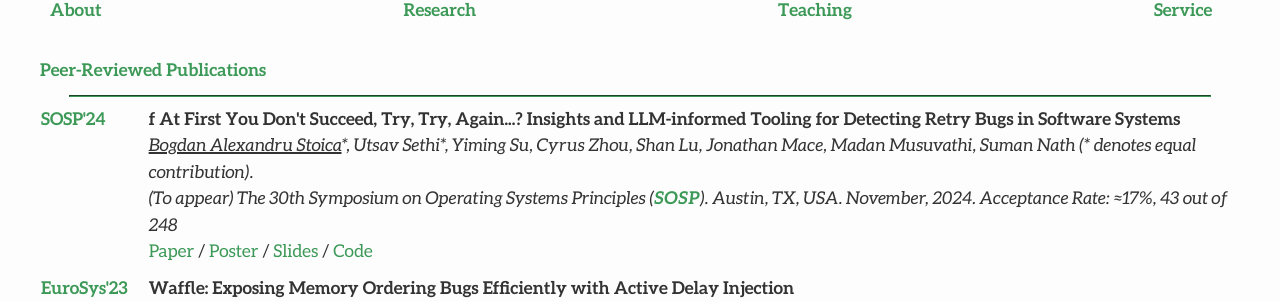
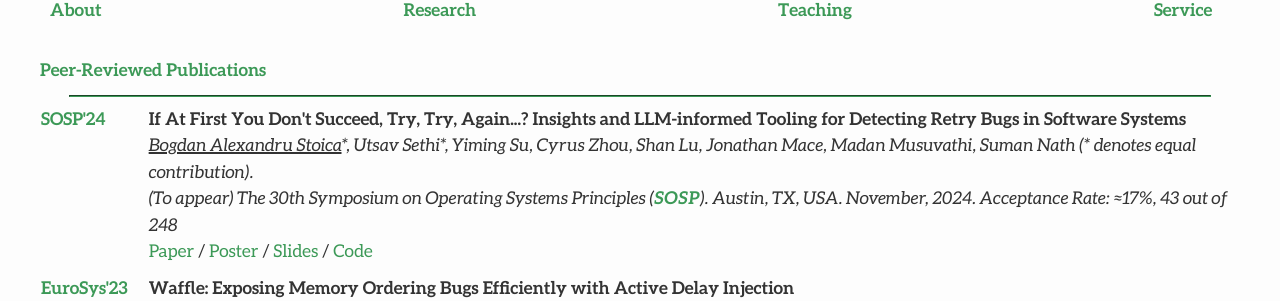
Before and after one commit to bastoica/bastoica.github.io, a Jekyll site: the page built from research.md, in a window 1280 px wide. Shown: the part 214-515 px from the top of the page. Built offline with Jekyll 4.4.1, drawn with Linux system fonts in a browser that asks for light colours; nearby versions of some CDN libraries.

Commit message:
Fixed minor typo

```diff
--- a/research.md
+++ b/research.md
@@ -19,7 +19,7 @@
   <tr>
     <td class="table-left-column-with-text-color"><b>SOSP'24</b></td>
     <td class="table-right-column">
-	  <b>f At First You Don't Succeed, Try, Try, Again...? Insights and LLM-informed Tooling for Detecting Retry Bugs in Software Systems</b><br>
+	  <b>If At First You Don't Succeed, Try, Try, Again...? Insights and LLM-informed Tooling for Detecting Retry Bugs in Software Systems</b><br>
 	  <i><u style="text-decoration-thickness: 2px;">Bogdan Alexandru Stoica</u>*, Utsav Sethi*, Yiming Su, Cyrus Zhou, Shan Lu, Jonathan Mace, Madan Musuvathi, Suman Nath (* denotes equal contribution).</i><br>
 	  <i>(To appear) The 30th Symposium on Operating Systems Principles (<a class="useful-links" href="https://sigops.org/s/conferences/sosp/2024/" target="_blank"><b>SOSP</b></a>). Austin, TX, USA. November, 2024. Acceptance Rate: ≈17%, 43 out of 248</i><br>
 	  <a class="useful-links" href="" target="_blank">Paper</a> / <a class="useful-links" href="" target="_blank">Poster</a> / <a class="useful-links" href="" target="_blank">Slides</a> / <a class="useful-links" href="" target="_blank">Code</a><br>
```
